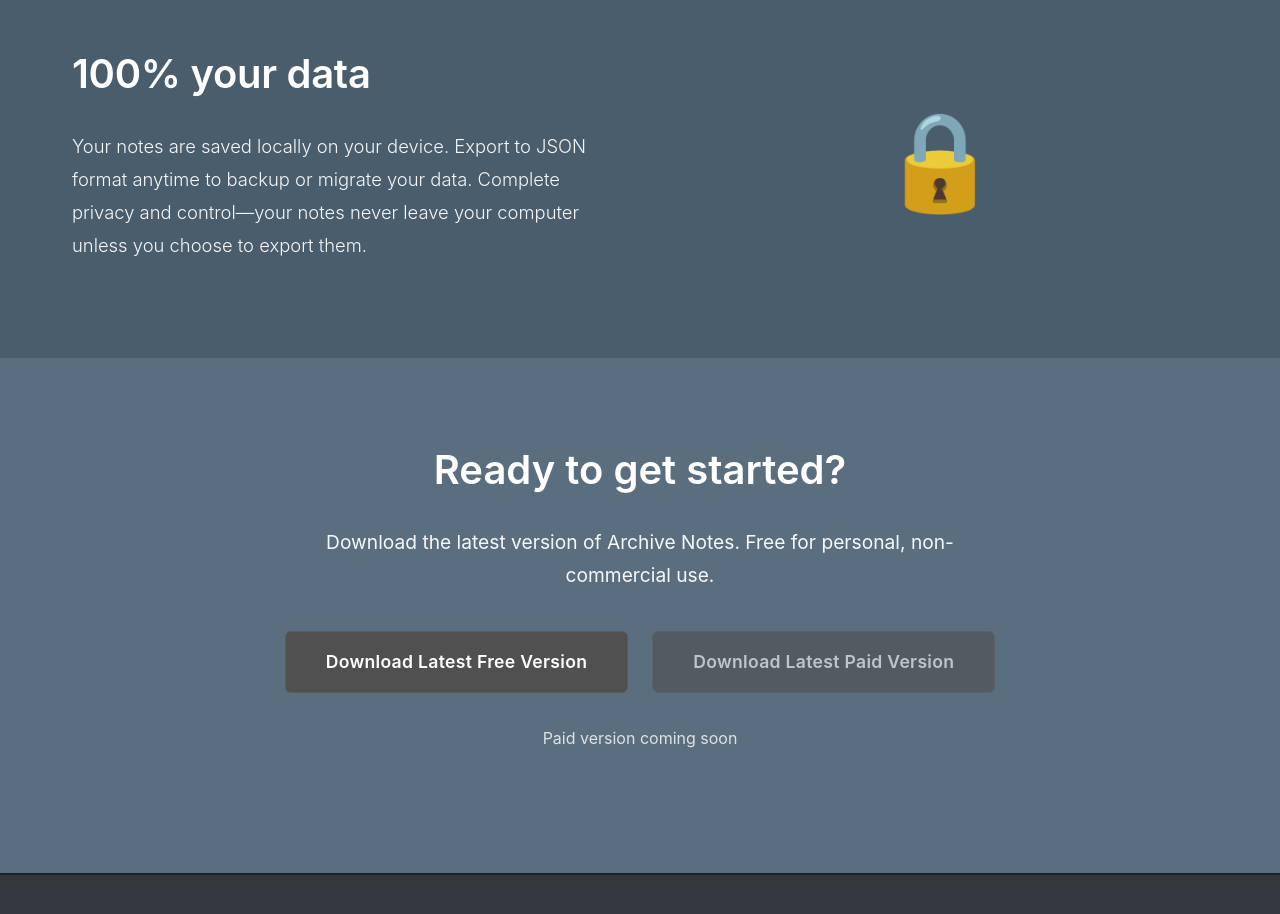
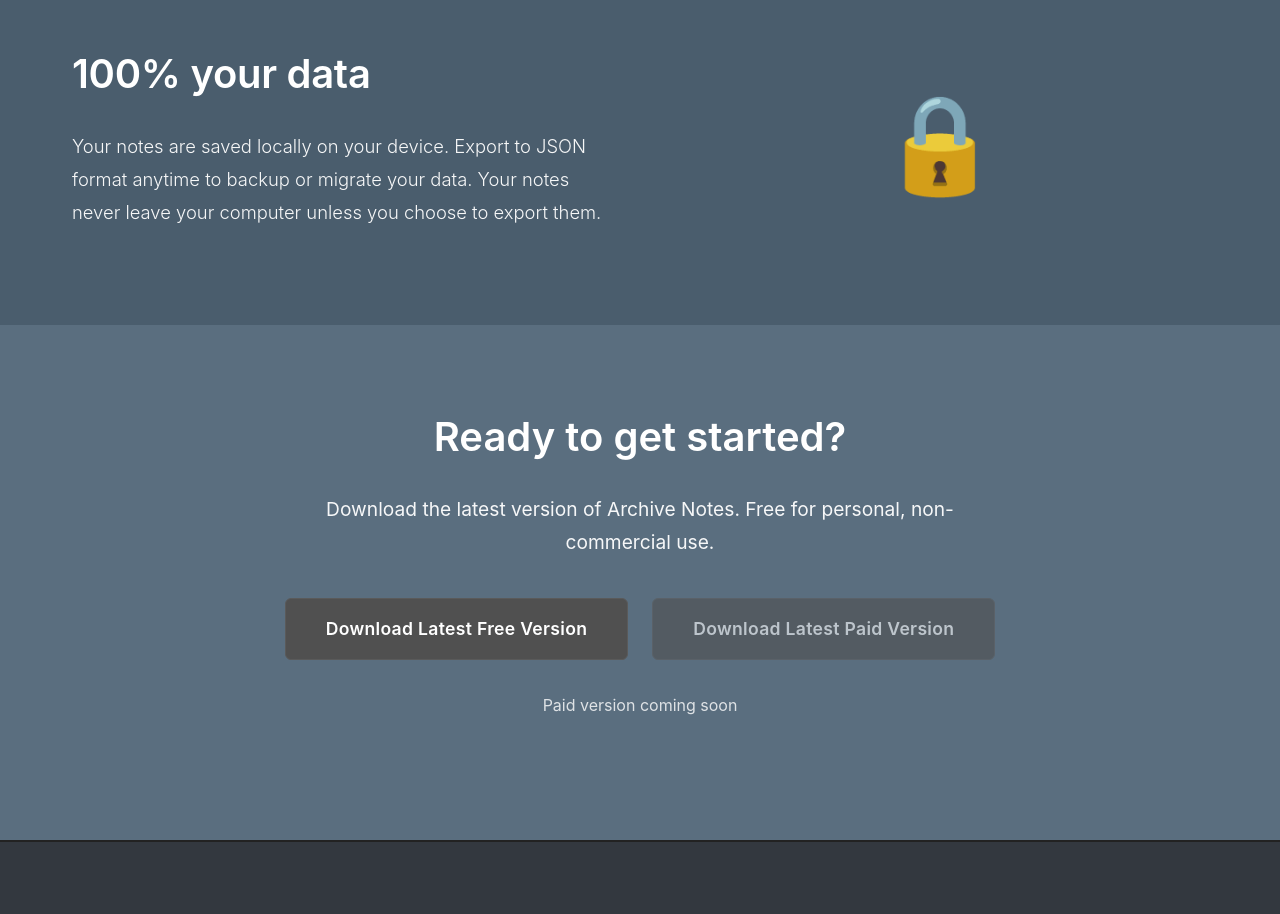
Before and after one commit to Mat-412/archive-notes, a plain HTML site: page index.html in a window 1280 px wide. Shown: the part 2920-3834 px from the top of the page. Drawn offline with Linux system fonts and the light colour scheme.

Commit message:
Remove redundant phrase about privacy in notes

```diff
--- a/index.html
+++ b/index.html
@@ -170,7 +170,7 @@
         <div class="feature-content">
             <div class="feature-text">
                 <h2>100% your data</h2>
-                <p>Your notes are saved locally on your device. Export to JSON format anytime to backup or migrate your data. Complete privacy and control—your notes never leave your computer unless you choose to export them.</p>
+                <p>Your notes are saved locally on your device. Export to JSON format anytime to backup or migrate your data. Your notes never leave your computer unless you choose to export them.</p>
             </div>
             <div class="feature-image">🔒</div>
         </div>
```
